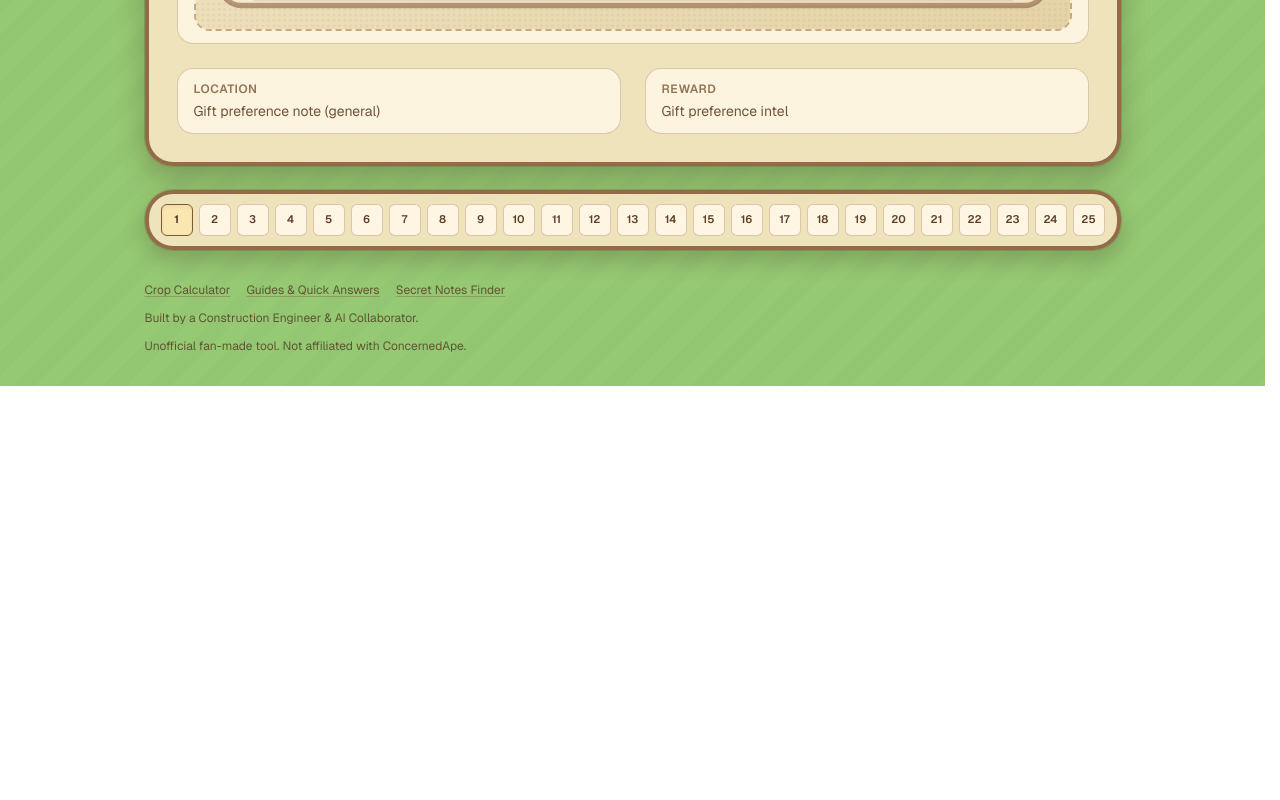
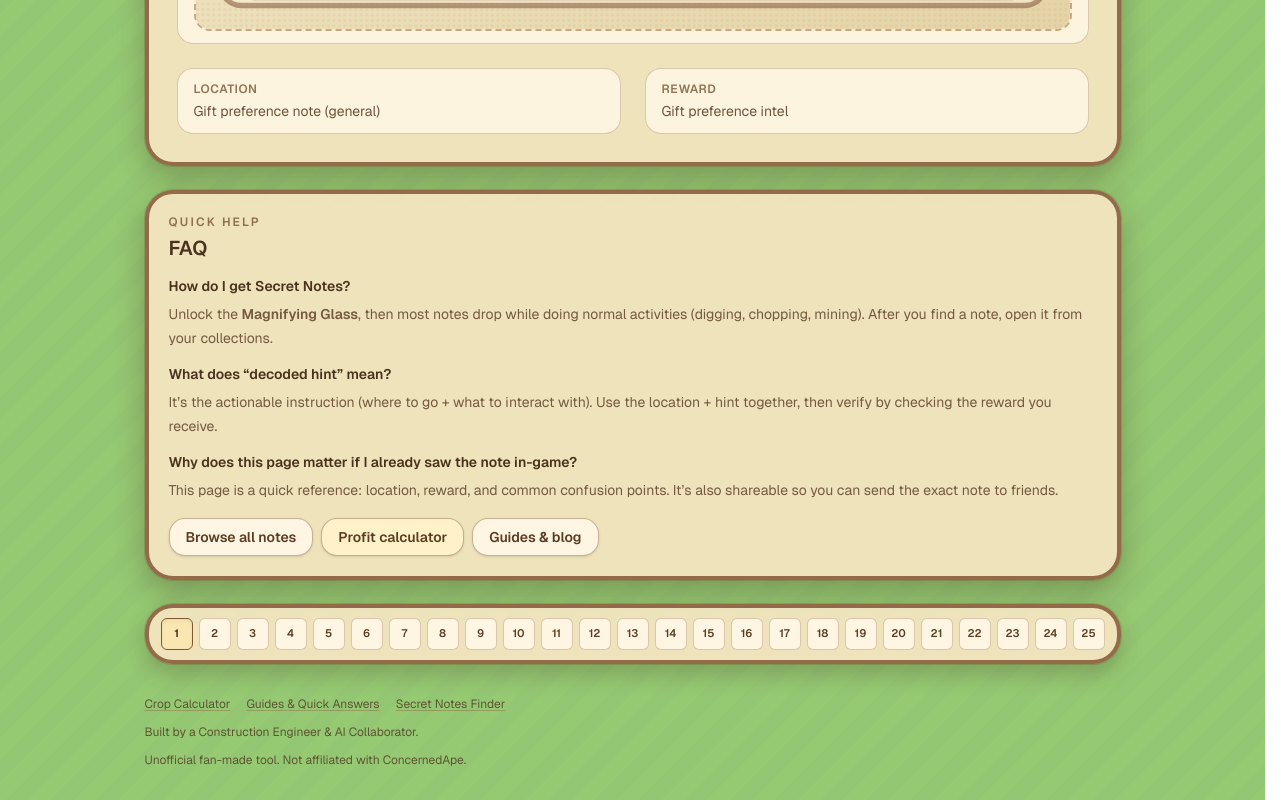
Before and after one commit to yuzhoudabaozhayujiamigou-cloud/stardew-tools, a Next.js app in the folder stardew-tools/: page /secret-notes/1 in a window 1280 px wide. Shown: the part 1182-1982 px from the top of the page. Before the commit the page ends 1568 px from the top, so only its background shows below. Built offline with nearby package versions, Linux system fonts and the light colour scheme; no server answers.

Commit message:
seo: enrich secret note pages with FAQ and internal links

```diff
--- a/stardew-tools/src/app/secret-notes/[noteId]/page.tsx
+++ b/stardew-tools/src/app/secret-notes/[noteId]/page.tsx
@@ -330,6 +330,55 @@ export default async function SecretNoteDetailPage(props: SecretNoteDetailPagePr
               <NoteQuickNav noteIds={noteIds} currentNoteId={note.id} />
               <NoteDetailPanel note={note} isCompleted={false} />
 
+              <section className="mx-auto w-full max-w-5xl rounded-[28px] border-4 border-[#7c4d2e]/80 bg-[#f3e5bf]/95 p-4 shadow-[0_12px_30px_rgba(56,41,23,0.3)] ring-1 ring-yellow-900/20 sm:p-5">
+                <p className="text-xs font-semibold uppercase tracking-[0.18em] text-[#6f4b2a]/75">Quick Help</p>
+                <h2 className="mt-1 text-lg font-semibold text-[#4a321e] sm:text-xl">FAQ</h2>
+                <div className="mt-3 grid gap-3 text-sm leading-6 text-[#5f4228]/85">
+                  <div>
+                    <p className="font-semibold text-[#4a321e]">How do I get Secret Notes?</p>
+                    <p className="mt-1">
+                      Unlock the <span className="font-semibold">Magnifying Glass</span>, then most notes drop while doing
+                      normal activities (digging, chopping, mining). After you find a note, open it from your collections.
+                    </p>
+                  </div>
+                  <div>
+                    <p className="font-semibold text-[#4a321e]">What does “decoded hint” mean?</p>
+                    <p className="mt-1">
+                      It’s the actionable instruction (where to go + what to interact with). Use the location + hint together,
+                      then verify by checking the reward you receive.
+                    </p>
+                  </div>
+                  <div>
+                    <p className="font-semibold text-[#4a321e]">Why does this page matter if I already saw the note in-game?</p>
+                    <p className="mt-1">
+                      This page is a quick reference: location, reward, and common confusion points. It’s also shareable so you
+                      can send the exact note to friends.
+                    </p>
+                  </div>
+                </div>
+
+                <div className="mt-4 flex flex-wrap gap-2">
+                  <Link
+                    href="/secret-notes"
+                    className="inline-flex items-center justify-center rounded-2xl border border-[#8a5b3a]/45 bg-[#fff8e8]/90 px-4 py-2 text-sm font-semibold text-[#5c3d23] shadow-sm transition hover:bg-[#f6ebcf]"
+                  >
+                    Browse all notes
+                  </Link>
+                  <Link
+                    href="/calculator"
+                    className="inline-flex items-center justify-center rounded-2xl border border-[#8a5b3a]/45 bg-[#fff2c8] px-4 py-2 text-sm font-semibold text-[#5c3d23] shadow-sm transition hover:bg-[#fce8b1]"
+                  >
+                    Profit calculator
+                  </Link>
+                  <Link
+                    href="/blog"
+                    className="inline-flex items-center justify-center rounded-2xl border border-[#8a5b3a]/45 bg-[#fff8e8]/90 px-4 py-2 text-sm font-semibold text-[#5c3d23] shadow-sm transition hover:bg-[#f6ebcf]"
+                  >
+                    Guides & blog
+                  </Link>
+                </div>
+              </section>
+
               {note.id === 22 ? (
                 <section className="mx-auto w-full max-w-5xl rounded-[28px] border-4 border-[#7c4d2e]/80 bg-[#f3e5bf]/95 p-4 shadow-[0_12px_30px_rgba(56,41,23,0.3)] ring-1 ring-yellow-900/20 sm:p-5">
                   <p className="text-xs font-semibold uppercase tracking-[0.18em] text-[#6f4b2a]/75">Deep Dive Guide</p>
```
